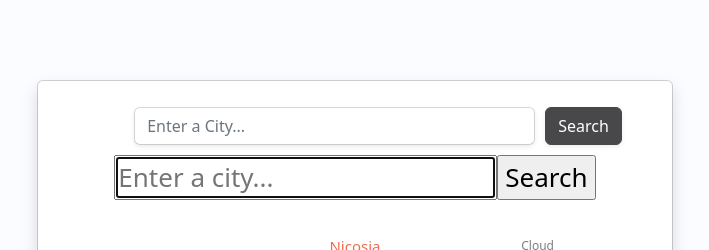
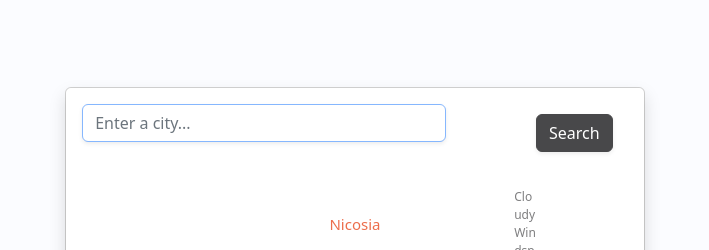
Before and after one commit to adele-dube/react_weather_app-2022, a React (Create React App) app: page / in a window 1280 px wide. Shown: the top 250 px of the page, without its empty margins (285-994 px from the left). Built offline with nearby package versions, Linux system fonts and the light colour scheme.

Commit message:
Added Bootstrap CSS to Search Form

```diff
--- a/src/App.js
+++ b/src/App.js
@@ -9,30 +9,6 @@ function App() {
     <div className="container">
       <div class="card" id="main-card">
         <div class="card-body shadow">
-          <div class="row align-items-center">
-            <form class="d-flex" role="search" id="search-form">
-              <div class="col-8 justify-content-center">
-                <input
-                  class="form-control me-2 shadow-sm"
-                  type="search"
-                  placeholder="Enter a City..."
-                  aria-label="Search"
-                  id="search-input"
-                />
-              </div>
-
-              <div class="col-3 justify-content-center">
-                <button
-                  class="btn btn-success shadow-sm"
-                  type="submit"
-                  id="search-button"
-                >
-                  Search
-                </button>
-              </div>
-            </form>
-          </div>
-
           <Search />
 
           <div class="row justify-content-center" id="heading-container">
--- a/src/Search.js
+++ b/src/Search.js
@@ -18,15 +18,30 @@ export default function Search(props) {
   }
 
   return (
-    <div>
-      <form onSubmit={handleSubmit}>
+    <div className="row align-items-center">
+      <form
+        onSubmit={handleSubmit}
+        class="d-flex"
+        role="search"
+        id="search-form"
+      >
+        <div class="col-8 justify-content-center">
           <input
+            className="form-control me-2 shadow-sm"
             type="search"
             placeholder="Enter a city..."
             autoFocus={true}
             onChange={updateCity}
           />
-        <input type="submit" value="Search" />
+        </div>
+        <div class="col-3 justify-content-center">
+          <input
+            type="submit"
+            value="Search"
+            className="btn btn-success shadow-sm"
+            id="search-button"
+          />
+        </div>
       </form>
 
       <div>{temperature}</div>
```
Lines whose indentation alone changed are shown as unchanged.
